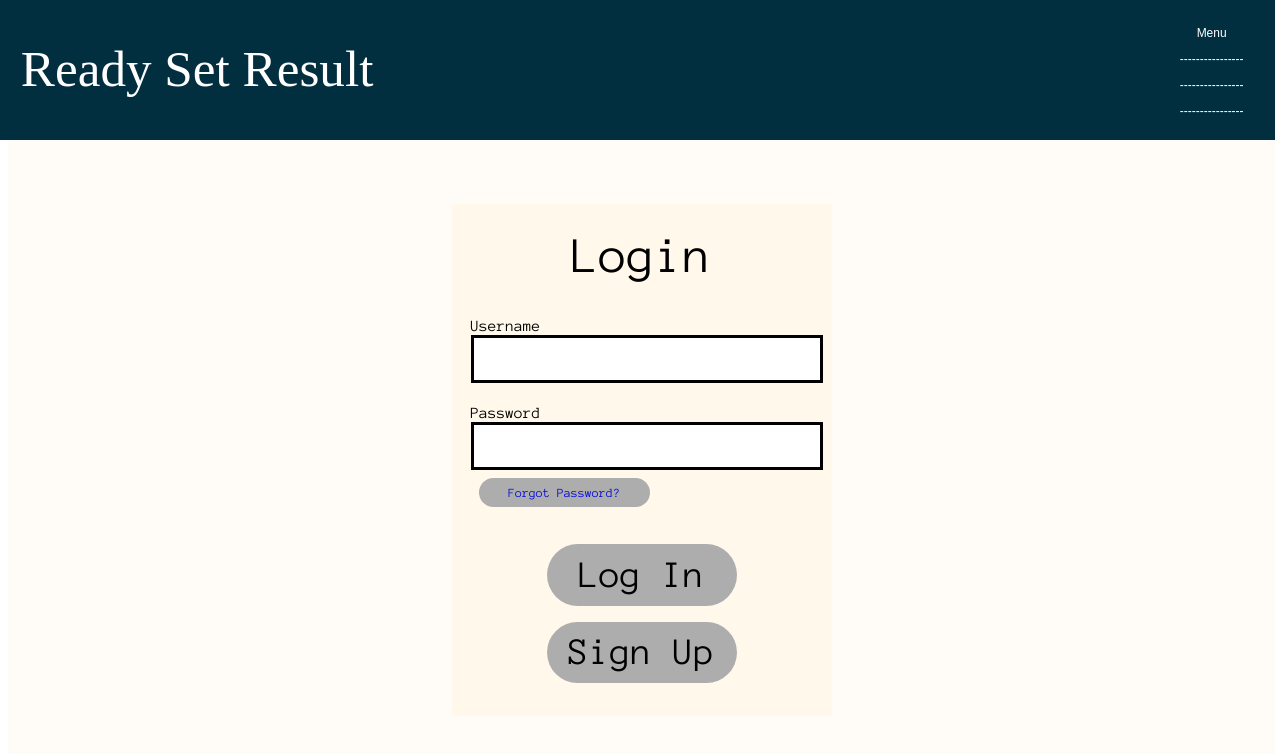
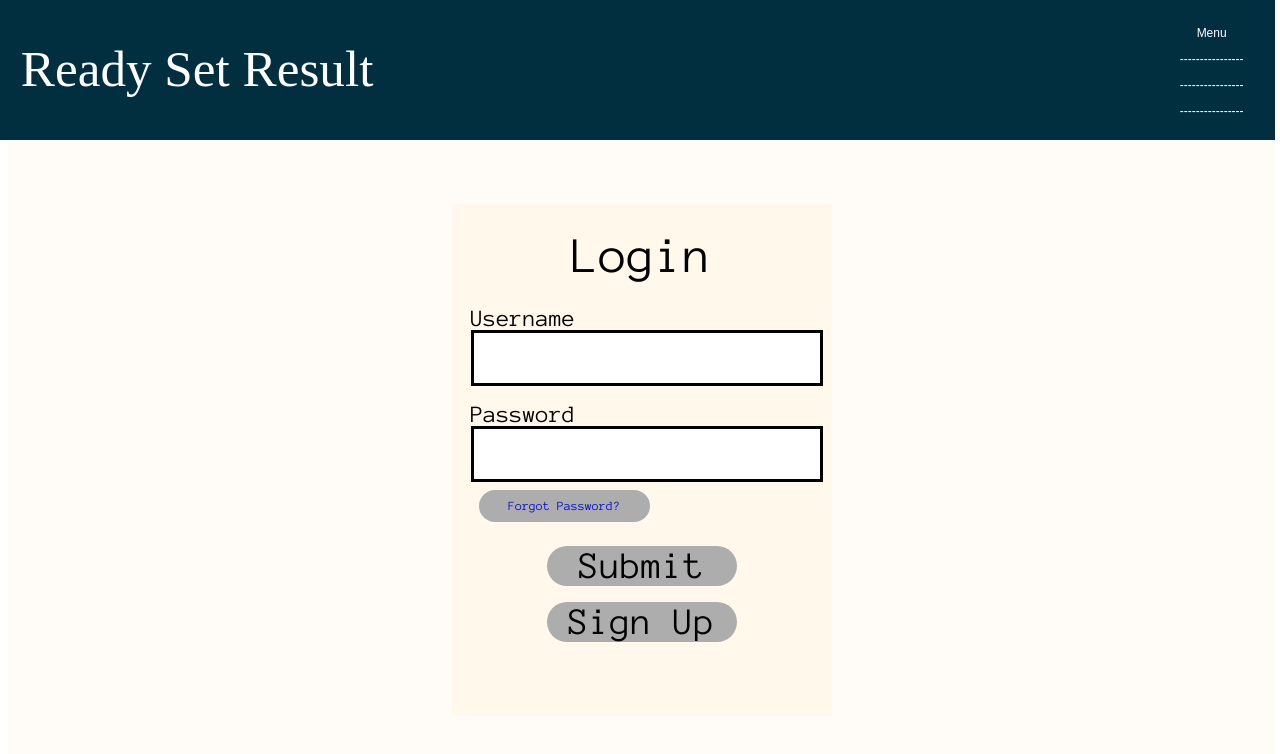
Before and after one commit to danishtran-uci/ready-rep-result, a React (Create React App) app: page /Login in a window 1280 px wide. Shown: the top 754 px of the page. Built offline with nearby package versions, Linux system fonts and the light colour scheme.

Commit message:
finish connection to database and login system (#12)
Co-authored-by: Danish Tran <danishdtran@gmail.com>

```diff
--- a/package.json
+++ b/package.json
@@ -6,6 +6,12 @@
     "@testing-library/jest-dom": "^5.17.0",
     "@testing-library/react": "^13.4.0",
     "@testing-library/user-event": "^13.5.0",
+    "axios": "^1.6.8",
+    "cors": "^2.8.5",
+    "dotenv": "^16.4.5",
+    "express": "^4.19.2",
+    "mongoose": "^8.3.5",
+    "nodemon": "^3.1.0",
     "react": "^18.3.1",
     "react-dom": "^18.3.1",
     "react-router-dom": "^6.23.0",
--- a/src/components/LoginComponent/LoginPage.js
+++ b/src/components/LoginComponent/LoginPage.js
@@ -1,6 +1,12 @@
 import { React, useState } from 'react';
 import Bar from '../BarComponent/Bar';
 import { useNavigate } from 'react-router-dom';
+import axios from 'axios';
+
+const buttonTextStyle = {
+  fontFamily: 'Anonymous Pro',
+  fontSize: '3vh'
+}
 
 const buttonStyle = {
   borderRadius: '40px',
@@ -11,6 +17,21 @@ const buttonStyle = {
   fontSize: '3vw',
   background: '#ADADAD',
   border: 'none',
+}
+
+const inputStyle = {
+  width: '100%',
+  height: '6vh',
+  border: '3px solid black',
+  fontSize: '3vh'
+}
+
+const loginContentStyle = {
+  height: '40%',
+  display: 'flex',
+  flexDirection: 'column',
+  justifyContent: 'center',
+  alignItems: 'center'
 }
 
 function LoginPage() {
@@ -28,13 +49,24 @@ function LoginPage() {
     }));
   }
 
-  function log() {
-    if (loginData.username === '' || loginData.password === '') {
-      alert("Please fill out");
+  async function log(e) {
+    e.preventDefault();
+    try {
+      await axios.post("http://localhost:3000/Login",{
+        username: loginData.username,
+        password: loginData.password
+      }).then(res => {
+        if (res.data === "exist") {
+          navigate('/', {state:{username: loginData.username}})
+        } else if(res.data === "notexist") {
+          alert("User have not sign up");
         }
-    else {
-      alert("Success");
-      console.log(loginData);
+      }).catch(e => {
+        alert("Wrong Details");
+        console.log(e);
+      })
+    } catch (e){
+      console.log(e);
     }
   }
 
@@ -87,36 +119,51 @@ function LoginPage() {
               >Login</div>
             </div>
 
-            <div style={{ height: '40%', alignItems: 'center', display: 'flex', flexDirection: 'column', justifyContent: 'space-around' }}>
+            <form action="POST">
+              <div style={loginContentStyle}>
+
                 <div style={{ width: '90%' }}>
-                <label style={{ fontFamily: 'Anonymous Pro' }}>Username</label>
+                  <label style={buttonTextStyle}>Username</label>
                   <div style={{ width: '100%' }}>
-                  <input type='text' style={{ width: '100%', height: '5vh', border: '3px solid black' }} onChange={(event) => updateLogin('username', event.target.value)}></input>
-                </div>
+                    <input
+                      type='username'
+                      style={{
+                        ...inputStyle,
+                        marginBottom: '2vh',
+                      }}
+                      onChange={(event) => updateLogin('username', event.target.value)} />
                   </div>
 
-              <div style={{ width: '90%' }}>
-                <label style={{ fontFamily: 'Anonymous Pro' }}>Password</label>
+                  <label style={buttonTextStyle}>Password</label>
                   <div style={{ width: '100%' }}>
-                  <input type='text' style={{ width: '100%', height: '5vh', border: '3px solid black' }} onChange={(event) => updateLogin('password', event.target.value)}></input>
+                    <input
+                      type='password'
+                      style={inputStyle}
+                      onChange={(event) => updateLogin('password', event.target.value)} />
                   </div>
+
                   <button
                     style={{
                       ...buttonStyle,
+                      height: '4vh',
+                      marginBottom: '2vh',
                       fontSize: '1vw',
                       color: '#0009DA',
-                    fontFamily: 'Anonymous Pro'
                     }}
                     onClick={() => navigate('/ChangePassword')}
                   >Forgot Password?</button>
                 </div>
-            </div>
 
-            <div style={{ height: '40%', display: 'flex', flexDirection: 'column', justifyContent: 'center', alignItems: 'center' }}>
-              <button style={buttonStyle} onClick={log}>Log In</button>
+                <input
+                  style={buttonStyle}
+                  onClick={log}
+                  type="submit"
+                  value="Submit"
+                />
 
                 <button style={buttonStyle} onClick={() => navigate('/SignUp')}>Sign Up</button>
               </div>
+            </form>
 
           </div>
         </div>
--- a/src/components/homeComponents/HomePage.js
+++ b/src/components/homeComponents/HomePage.js
@@ -1,5 +1,5 @@
 import React from 'react';
-import { useNavigate } from 'react-router-dom';
+import { useLocation, useNavigate } from 'react-router-dom';
 import Bar from '../BarComponent/Bar';
 
 const buttonStyle = {
@@ -15,6 +15,7 @@ const buttonStyle = {
 
 function HomePage() {
   const navigate = useNavigate();
+  const location = useLocation();
 
   return (
     <div>
@@ -50,14 +51,30 @@ function HomePage() {
               fontFamily: 'Anonymous Pro',
             }}
           >
-            <p
+            <div
               style={{
                 fontWeight: 'bold',
                 fontSize: '3vw',
+                display: 'flex',
               }}
             >
-              Welcome
-            </p>
+              <div
+                style={{
+                  marginRight: '1vw'
+                }}
+              >
+                Welcome
+              </div>
+              {location.state ? (
+                <div>
+                  {location.state.username}
+                </div>
+              ) : (
+                <div>
+                  Guest
+                </div>
+              )}
+            </div>
 
             <button
               style={buttonStyle}
--- a/src/components/signupComponent/SignupPage.js
+++ b/src/components/signupComponent/SignupPage.js
@@ -1,13 +1,15 @@
 import React, { useState } from 'react';
 import Bar from '../BarComponent/Bar';
+import axios from 'axios';
+import { useNavigate } from 'react-router-dom';
 
 const buttonStyle = {
   height: '4vh',
   width: '10vw',
   borderRadius: '40px',
-  margin: '3vh',
+  marginTop: '7vh',
   fontFamily: 'Anonymous Pro',
-  fontSize: '1vw',
+  fontSize: '1.5vw',
   background: '#ADADAD',
   border: 'none',
 }
@@ -18,15 +20,18 @@ const textStyle = {
 }
 
 const inputStyle = {
-  height: '100%',
+  height: '30%',
   width: '60%',
   marginLeft: '20%',
   marginRight: '20%',
-  fontSize: '2vh',
+  marginBottom: '2vh',
+  fontSize: '3vh',
   fontFamily: 'Anonymous Pro',
 }
 
 function SignUpPage() {
+  const navigate = useNavigate();
+
   const [signupData, setSignupData] = useState({
     username: '',
     email: '',
@@ -40,8 +45,26 @@ function SignUpPage() {
     }));
   }
 
-  function handleUpdateProfile() {
-    console.log(signupData)
+  async function addProfile(e) {
+    e.preventDefault();
+    try {
+      await axios.post("http://localhost:3000/SignUp",{
+        username: signupData.username,
+        email: signupData.email,
+        password: signupData.password
+      }).then(res => {
+        if (res.data === "exist") {
+          alert("User already exists")
+        } else if(res.data === "notexist") {
+          navigate('/', {state:{username: signupData.username}})
+        }
+      }).catch(e => {
+        alert("Wrong Details");
+        console.log(e);
+      })
+    } catch (e){
+      console.log(e);
+    }
   }
 
   return (
@@ -78,28 +101,32 @@ function SignUpPage() {
               fontFamily: 'Anonymous Pro',
             }}
           >
-            <p
+            <div
               style={{
+                width: '100%',
                 fontWeight: 'bold',
                 fontSize: '3vw',
-                marginTop: '-5vh',
+                textAlign: 'center',
+                marginTop: '2vh',
               }}
             >
               Sign Up
-            </p>
+            </div>
 
-            <div style={{
-              height: '60%',
+            <form action="POST"
+              style={{
+                height: '100%',
                 width: '100%',
                 display: 'flex',
                 flexDirection: 'column',
                 justifyContent: 'space-around',
-              marginTop: '-5vh',
               }}
             >
+              <div>
                 <span>
                   <span style={textStyle}>Username</span>
                   <input
+                    type="username"
                     style={inputStyle}
                     onChange={(event) => updateSignupData('username', event.target.value)}
                   />
@@ -108,6 +135,7 @@ function SignUpPage() {
                 <span>
                   <span style={textStyle}>Email</span>
                   <input
+                    type="email"
                     style={inputStyle}
                     onChange={(event) => updateSignupData('email', event.target.value)}
                   />
@@ -116,16 +144,28 @@ function SignUpPage() {
                 <span>
                   <span style={textStyle}>Password</span>
                   <input
+                    type="password"
                     style={inputStyle}
                     onChange={(event) => updateSignupData('password', event.target.value)}
                   />
                 </span>
               </div>
 
-            <button
+              <div
+                style={{
+                  width: '100%',
+                  display: 'flex',
+                  justifyContent: 'center',
+                }}
+              >
+                <input
                   style={buttonStyle}
-              onClick={handleUpdateProfile}
-            >Confirm</button>
+                  onClick={addProfile}
+                  type="submit"
+                  value="Confirm"
+                />
+              </div>
+            </form>
           </span>
         </div>
       </div>
```
Also changed, not shown: app.js (added, +61 -0 lines), mongo.js (added, +29 -0 lines), 2 other files (tests, documents, lock files or other folders). Lines whose indentation alone changed are shown as unchanged.
